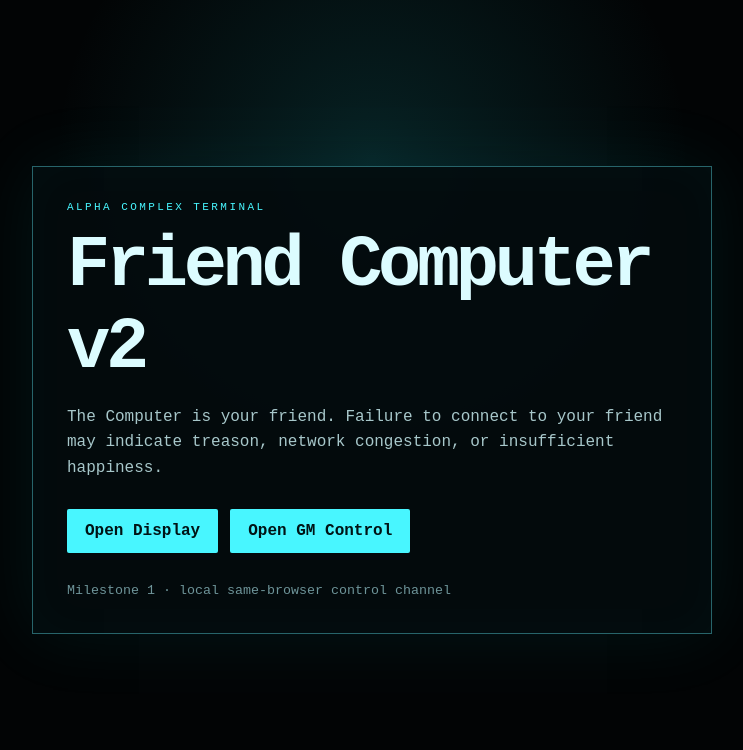
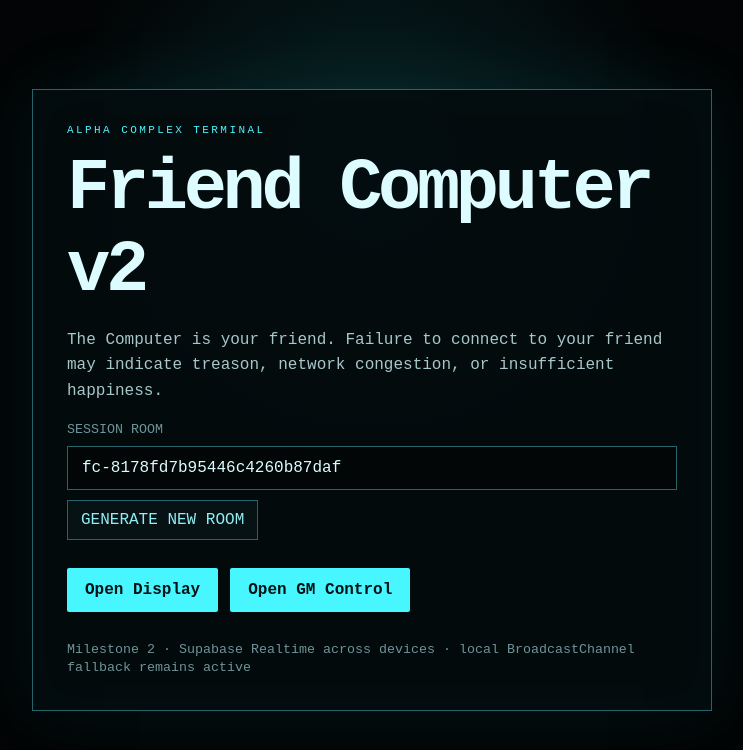
Before and after one commit to hansferdinand/FriendComputerEye-v2, a Next.js app: page / in a window 1280 px wide. Shown: the top 750 px of the page, without its empty margins (268-1011 px from the left). Built offline with nearby package versions, Linux system fonts and the light colour scheme.

Commit message:
feat: generate high-entropy wireless session rooms

```diff
--- a/app/page.tsx
+++ b/app/page.tsx
@@ -1,6 +1,46 @@
+"use client";
+
 import Link from "next/link";
+import { useEffect, useState } from "react";
+
+function createRoomCode() {
+  const bytes = new Uint8Array(12);
+  crypto.getRandomValues(bytes);
+  return `fc-${Array.from(bytes, (byte) => byte.toString(16).padStart(2, "0")).join("")}`;
+}
+
+function sanitizeRoom(value: string) {
+  return value.toLowerCase().replace(/[^a-z0-9_-]/g, "-").slice(0, 40);
+}
 
 export default function Home() {
+  const [room, setRoom] = useState("");
+
+  useEffect(() => {
+    setRoom(createRoomCode());
+  }, []);
+
+  const roomReady = room.length > 0;
+  const fieldStyle = {
+    width: "100%",
+    marginTop: 8,
+    padding: "12px 14px",
+    border: "1px solid #27646a",
+    background: "#020607",
+    color: "#dcfcff",
+    font: "inherit",
+  } as const;
+
+  const buttonStyle = {
+    marginTop: 10,
+    padding: "10px 13px",
+    border: "1px solid #27646a",
+    background: "#071214",
+    color: "#8feff4",
+    font: "inherit",
+    cursor: "pointer",
+  } as const;
+
   return (
     <main className="landing-shell">
       <section className="landing-card">
@@ -10,11 +50,28 @@ export default function Home() {
           The Computer is your friend. Failure to connect to your friend may indicate treason,
           network congestion, or insufficient happiness.
         </p>
+
+        <label>
+          <small>SESSION ROOM</small>
+          <input
+            aria-label="Session room code"
+            value={room}
+            onChange={(event) => setRoom(sanitizeRoom(event.target.value))}
+            placeholder="Generating secure room..."
+            style={fieldStyle}
+          />
+        </label>
+        <button type="button" onClick={() => setRoom(createRoomCode())} style={buttonStyle}>
+          GENERATE NEW ROOM
+        </button>
+
         <div className="landing-actions">
-          <Link href="/display/alpha">Open Display</Link>
-          <Link href="/control/alpha">Open GM Control</Link>
+          {roomReady ? <Link href={`/display/${encodeURIComponent(room)}`}>Open Display</Link> : null}
+          {roomReady ? <Link href={`/control/${encodeURIComponent(room)}`}>Open GM Control</Link> : null}
         </div>
-        <small>Milestone 1 · local same-browser control channel</small>
+        <small>
+          Milestone 2 · Supabase Realtime across devices · local BroadcastChannel fallback remains active
+        </small>
       </section>
     </main>
   );
```
